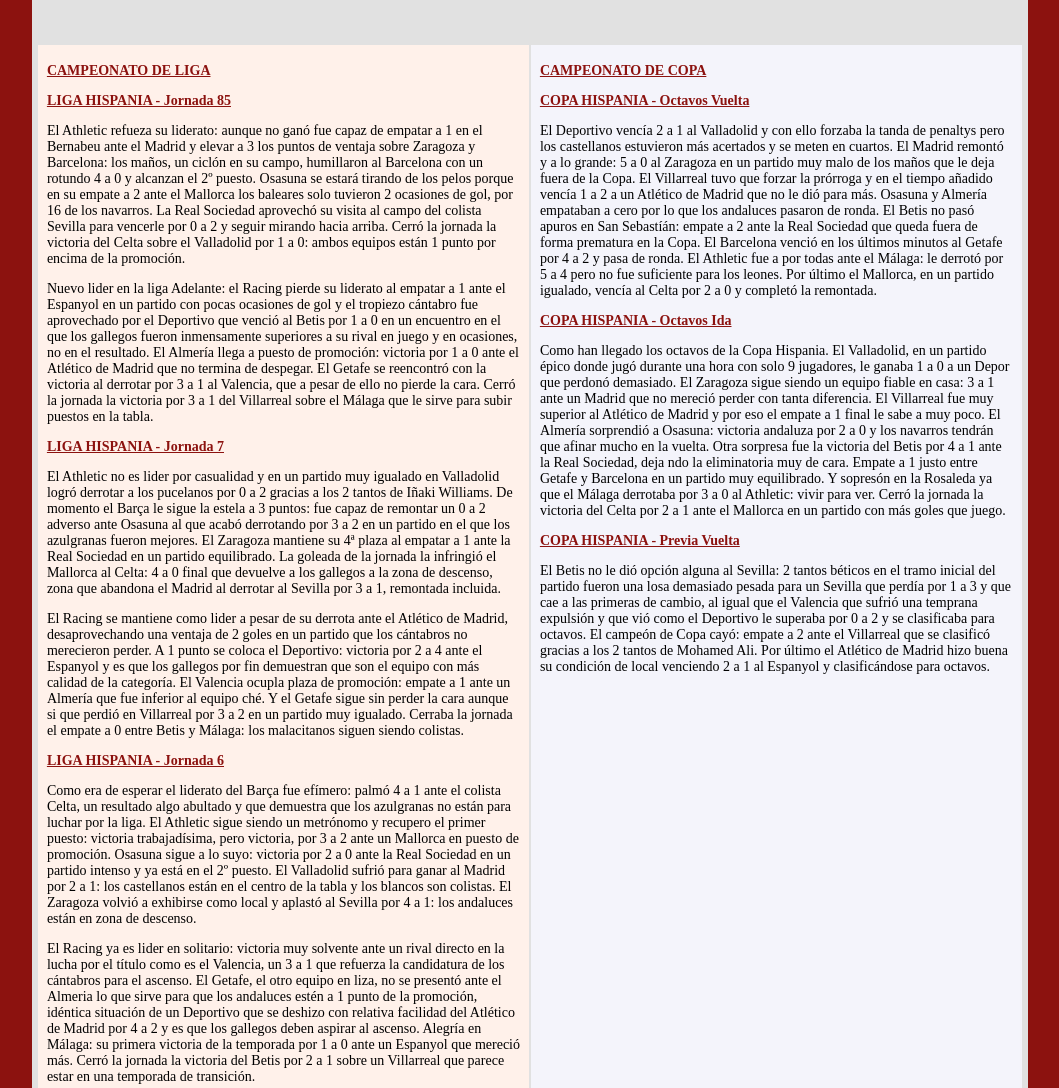
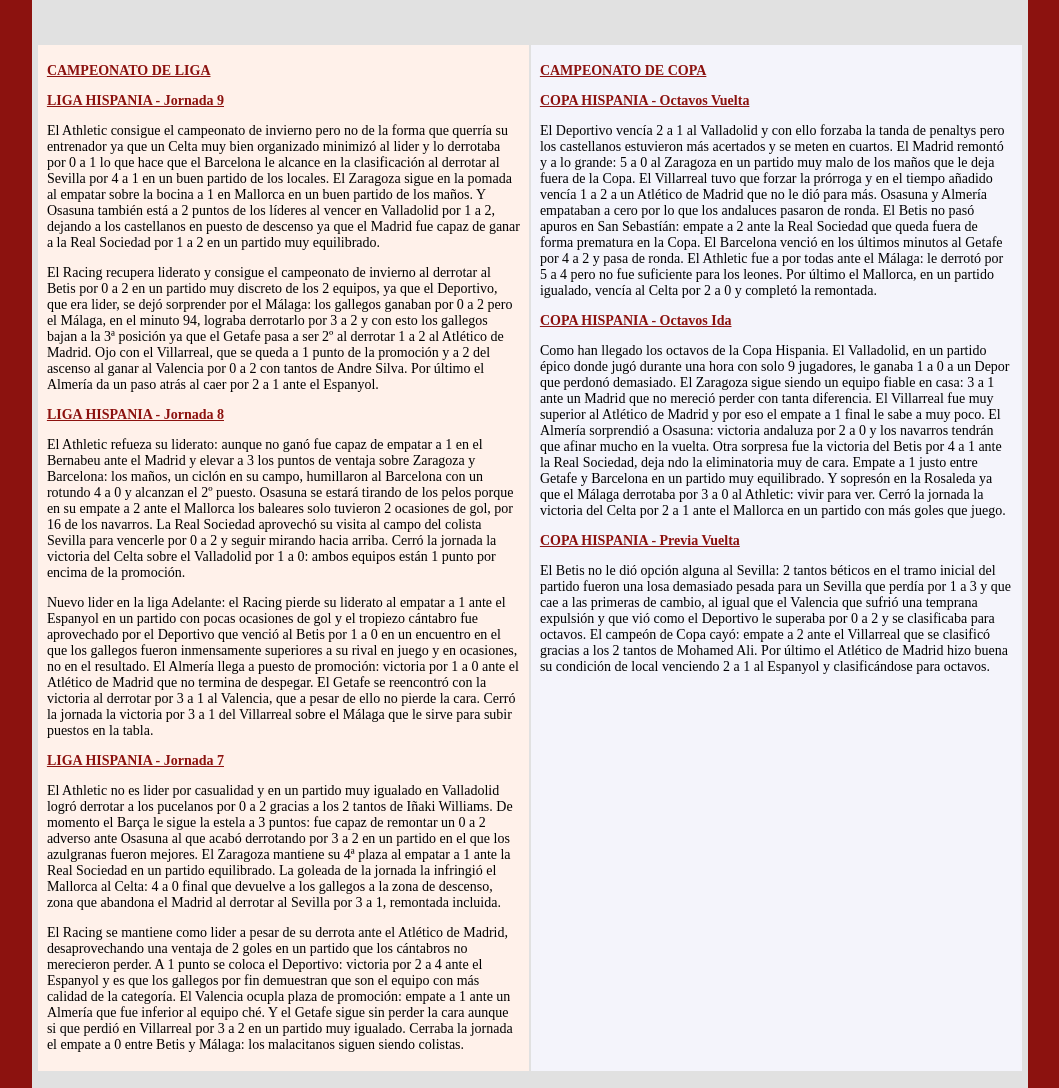
Before and after one commit to hlesms/web, a plain HTML site: page index.html in a window 1280 px wide. Shown: the part 220-1308 px from the top of the page, without its empty margins (110-1169 px from the left). Drawn offline with Linux system fonts and the light colour scheme.

Commit message:
Add files via upload

```diff
--- a/index.html
+++ b/index.html
@@ -50,16 +50,15 @@ body {
                 <td width="50%" align="center" bgcolor="#FFF1EA"><table width="98%" border="0">
                   <tr>
                     <td width="98%" valign="top"><p><strong><font color="#8C120F""><b><u>CAMPEONATO DE LIGA</u></b></font></strong></p>
-                      <p><strong><font color="#8C120F""><b><u>LIGA HISPANIA - Jornada 85</u></b></font></strong></p>
+                      <p><strong><font color="#8C120F""><b><u>LIGA HISPANIA - Jornada 9</u></b></font></strong></p>
+                      <p>El Athletic consigue el campeonato de invierno pero no de la forma que querría su entrenador ya que un Celta muy bien organizado minimizó al lider y lo derrotaba por 0 a 1 lo que hace que el Barcelona le alcance en la clasificación al derrotar al Sevilla por 4 a 1 en un buen partido de los locales. El Zaragoza sigue en la pomada al empatar sobre la bocina a 1 en Mallorca en un buen partido de los maños. Y Osasuna también está a 2 puntos de los líderes al vencer en Valladolid por 1 a 2, dejando a los castellanos en puesto de descenso ya que el Madrid fue capaz de ganar a la Real Sociedad por 1 a 2 en un partido muy equilibrado.</p>
+                      <p>El Racing recupera liderato y consigue el campeonato de invierno al derrotar al Betis por 0 a 2 en un partido muy discreto de los 2 equipos, ya que el Deportivo, que era lider, se dejó sorprender por el Málaga: los gallegos ganaban por 0 a 2 pero el Málaga, en el minuto 94, lograba derrotarlo por 3 a 2 y con esto los gallegos bajan a la 3ª posición ya que el Getafe pasa a ser 2º al derrotar 1 a 2 al Atlético de Madrid. Ojo con el Villarreal, que se queda a 1 punto de la promoción y a 2 del ascenso al ganar al Valencia por 0 a 2 con tantos de Andre Silva. Por último el Almería da un paso atrás al caer por 2 a 1 ante el Espanyol.</p>
+<p><strong><font color="#8C120F""><b><u>LIGA HISPANIA - Jornada 8</u></b></font></strong></p>
                       <p>El Athletic refueza su liderato: aunque no ganó fue capaz de empatar a 1 en el Bernabeu ante el Madrid y elevar a 3 los puntos de ventaja sobre Zaragoza y Barcelona: los maños, un ciclón en su campo, humillaron al Barcelona con un rotundo 4 a 0 y alcanzan el 2º puesto. Osasuna se estará tirando de los pelos porque en su empate a 2 ante el Mallorca los baleares solo tuvieron 2 ocasiones de gol, por 16 de los navarros. La Real Sociedad aprovechó su visita al campo del colista Sevilla para vencerle por 0 a 2 y seguir mirando hacia arriba. Cerró la jornada la victoria del Celta sobre el Valladolid por 1 a 0: ambos equipos están 1 punto por encima de la promoción.</p>
                       <p>Nuevo lider en la liga Adelante: el Racing pierde su liderato al empatar a 1 ante el Espanyol en un partido con pocas ocasiones de gol y el tropiezo cántabro fue aprovechado por el Deportivo que venció al Betis por 1 a 0 en un encuentro en el que los gallegos fueron inmensamente superiores a su rival en juego y en ocasiones, no en el resultado. El Almería llega a puesto de promoción: victoria por 1 a 0 ante el Atlético de Madrid que no termina de despegar. El Getafe se reencontró con la victoria al derrotar por 3 a 1 al Valencia, que a pesar de ello no pierde la cara. Cerró la jornada la victoria por 3 a 1 del Villarreal sobre el Málaga que le sirve para subir puestos en la tabla.</p>
 <p><strong><font color="#8C120F""><b><u>LIGA HISPANIA - Jornada 7</u></b></font></strong></p>
                       <p>El Athletic no es lider por casualidad y en un partido muy igualado en Valladolid logró derrotar a los pucelanos por 0 a 2 gracias a los 2 tantos de Iñaki Williams. De momento el Barça le sigue la estela a 3 puntos: fue capaz de remontar un 0 a 2 adverso ante Osasuna al que acabó derrotando por 3 a 2 en un partido en el que los azulgranas fueron mejores. El Zaragoza mantiene su 4ª plaza al empatar a 1 ante la Real Sociedad en un partido equilibrado. La goleada de la jornada la infringió el Mallorca al Celta: 4 a 0 final que devuelve a los gallegos a la zona de descenso, zona que abandona el Madrid al derrotar al Sevilla por 3 a 1, remontada incluida.</p>
-                      <p>El Racing se mantiene como lider a pesar de su derrota ante el Atlético de Madrid, desaprovechando una ventaja de 2 goles en un partido que los cántabros no merecieron perder. A 1 punto se coloca el Deportivo: victoria por 2 a 4 ante el Espanyol y es que los gallegos por fin demuestran que son el equipo con más calidad de la categoría. El Valencia ocupla plaza de promoción: empate a 1 ante un Almería que fue inferior al equipo ché. Y el Getafe sigue sin perder la cara aunque si que perdió en Villarreal por 3 a 2 en un partido muy igualado. Cerraba la jornada el empate a 0 entre Betis y Málaga: los malacitanos siguen siendo colistas.</p>
-                      <p></p>
-<p><strong><font color="#8C120F""><b><u>LIGA HISPANIA - Jornada 6</u></b></font></strong></p>
-                      <p>Como era de esperar el liderato del Barça fue efímero: palmó 4 a 1 ante el colista Celta, un resultado algo abultado y que demuestra que los azulgranas no están para luchar por la liga. El Athletic sigue siendo un metrónomo y recupero el primer puesto: victoria trabajadísima, pero victoria, por 3 a 2 ante un Mallorca en puesto de promoción. Osasuna sigue a lo suyo: victoria por 2 a 0 ante la Real Sociedad en un partido intenso y ya está en el 2º puesto. El Valladolid sufrió para ganar al Madrid por 2 a 1: los castellanos están en el centro de la tabla y los blancos son colistas. El Zaragoza volvió a exhibirse como local y aplastó al Sevilla por 4 a 1: los andaluces están en zona de descenso.</p>
-                      <p>El Racing ya es lider en solitario: victoria muy solvente ante un rival directo en la lucha por el título como es el Valencia, un 3 a 1 que refuerza la candidatura de los cántabros para el ascenso. El Getafe, el otro equipo en liza, no se presentó ante el Almeria lo que sirve para que los andaluces estén a 1 punto de la promoción, idéntica situación de un Deportivo que se deshizo con relativa facilidad del Atlético de Madrid por 4 a 2 y es que los gallegos deben aspirar al ascenso. Alegría en Málaga: su primera victoria de la temporada por 1 a 0 ante un Espanyol que mereció más. Cerró la jornada la victoria del Betis por 2 a 1 sobre un Villarreal que parece estar en una temporada de transición.</p></tr>
+                      <p>El Racing se mantiene como lider a pesar de su derrota ante el Atlético de Madrid, desaprovechando una ventaja de 2 goles en un partido que los cántabros no merecieron perder. A 1 punto se coloca el Deportivo: victoria por 2 a 4 ante el Espanyol y es que los gallegos por fin demuestran que son el equipo con más calidad de la categoría. El Valencia ocupla plaza de promoción: empate a 1 ante un Almería que fue inferior al equipo ché. Y el Getafe sigue sin perder la cara aunque si que perdió en Villarreal por 3 a 2 en un partido muy igualado. Cerraba la jornada el empate a 0 entre Betis y Málaga: los malacitanos siguen siendo colistas.</p></tr>
                 </table></td>
                 <td align="center" valign="top" bgcolor="#F4F4FB"><table width="98%" border="0">
                   <tr>
```
